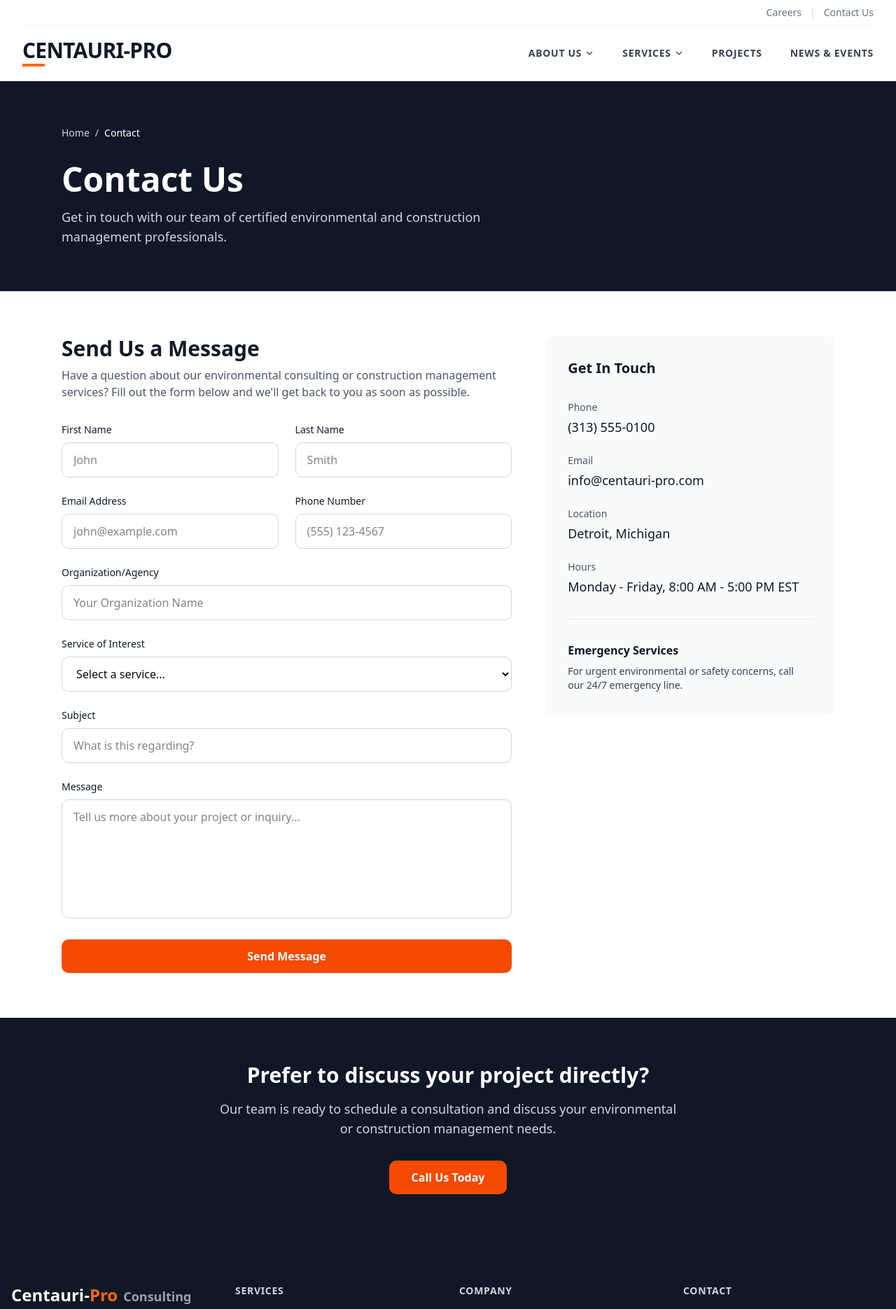
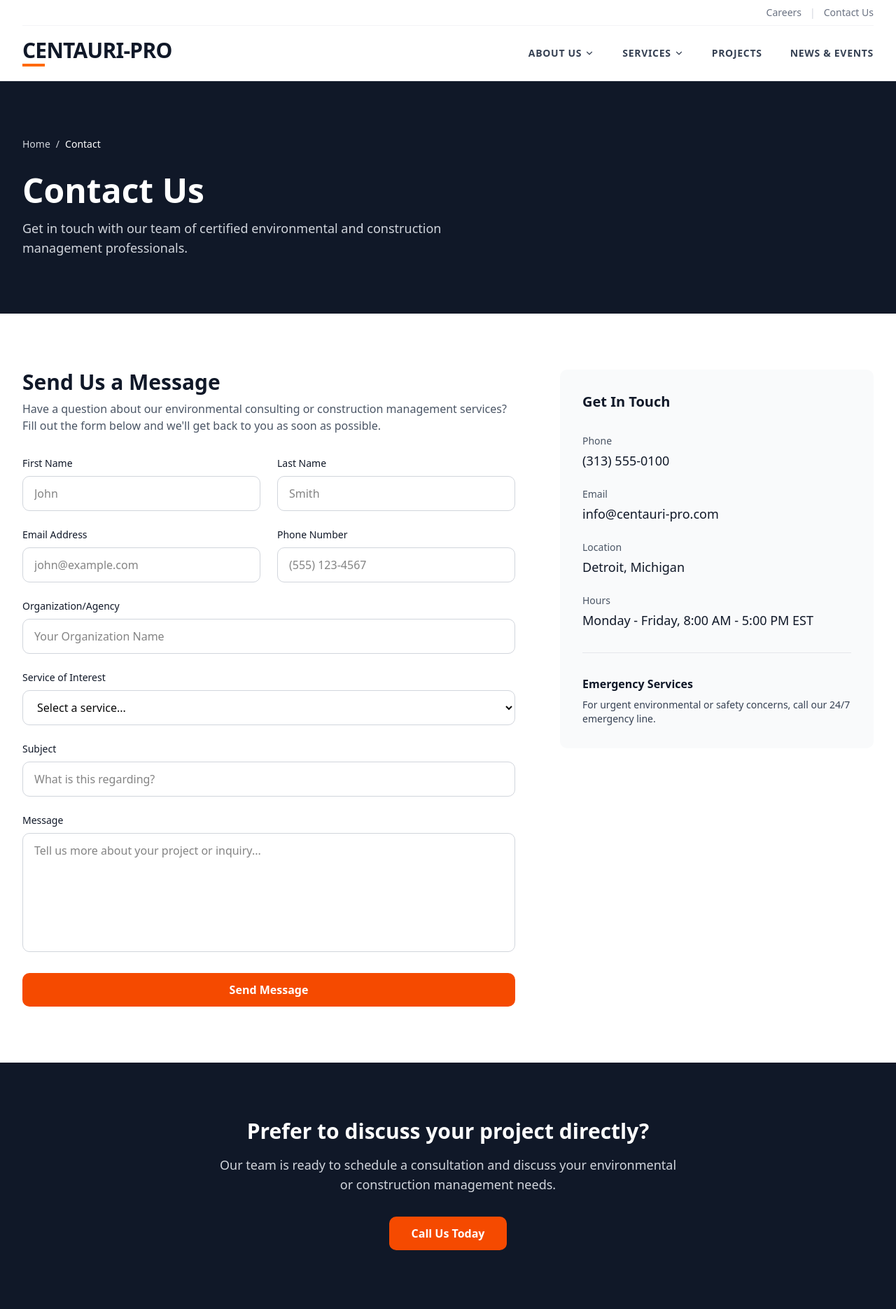
Before and after one commit to nexdyne/Stratra-Dynamics-L.L.C, a React (Vite) app: page /contact in a window 1280 px wide. Shown: the top 1870 px of the page at 70% size. Built offline with nearby package versions, Linux system fonts and the light colour scheme.

Commit message:
Desktop optimize ContactPage: wider containers, scaled padding and gaps at xl breakpoint

```diff
--- a/src/pages/ContactPage.jsx
+++ b/src/pages/ContactPage.jsx
@@ -46,8 +46,8 @@ export default function ContactPage() {
   return (
     <div className="min-h-screen bg-white">
       {/* Hero Section */}
-      <section className="bg-gray-900 text-white py-16">
-        <div className="max-w-6xl mx-auto px-6">
+      <section className="bg-gray-900 text-white py-16 xl:py-20">
+        <div className="max-w-6xl xl:max-w-7xl mx-auto px-6 xl:px-8">
           {/* Breadcrumb */}
           <div className="mb-8 text-sm text-gray-300">
             <Link to="/" className="hover:text-orange-600 transition-colors">Home</Link>
@@ -64,9 +64,9 @@ export default function ContactPage() {
       </section>
 
       {/* Main Content */}
-      <section className="bg-white py-16">
-        <div className="max-w-6xl mx-auto px-6">
-          <div className="grid lg:grid-cols-5 gap-12">
+      <section className="bg-white py-16 xl:py-20">
+        <div className="max-w-6xl xl:max-w-7xl mx-auto px-6 xl:px-8">
+          <div className="grid lg:grid-cols-5 gap-12 xl:gap-16">
             {/* Left Column - Contact Form */}
             <div className="lg:col-span-3">
               <h2 className="text-3xl font-bold mb-2 text-gray-900">Send Us a Message</h2>
@@ -282,8 +282,8 @@ export default function ContactPage() {
       </section>
 
       {/* CTA Section */}
-      <section className="bg-gray-900 text-white py-16">
-        <div className="max-w-6xl mx-auto px-6 text-center">
+      <section className="bg-gray-900 text-white py-16 xl:py-20">
+        <div className="max-w-6xl xl:max-w-7xl mx-auto px-6 xl:px-8 text-center">
           <h2 className="text-3xl font-bold mb-4">Prefer to discuss your project directly?</h2>
           <p className="text-lg text-gray-300 mb-8 max-w-2xl mx-auto">
             Our team is ready to schedule a consultation and discuss your environmental or construction management needs.
```
